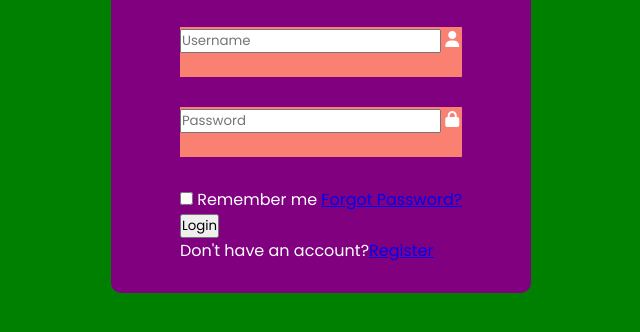
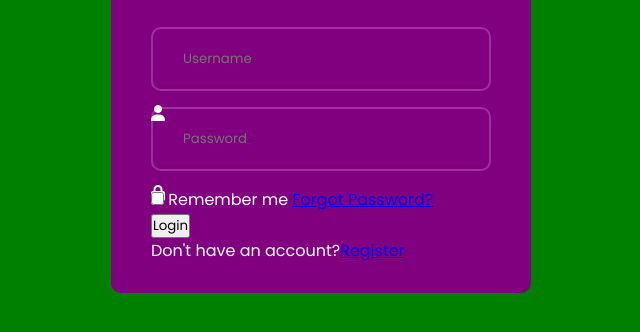
Before and after one commit to rodrigobarros2802/login-page, a plain HTML site: page index.html in a window 1280 px wide. Shown: the part 294-626 px from the top of the page, without its empty margins (319-959 px from the left). Drawn offline with Linux system fonts and the light colour scheme.

Commit message:
configurando input box

```diff
--- a/assets/style/style.css
+++ b/assets/style/style.css
@@ -34,6 +34,17 @@ body {
 .wrapper .input-box {
     width: 100%;
     height: 50px;
-    background: salmon;
     margin: 30px 0;
 }
+
+.input-box input {
+    width: 100%;
+    height: 100%;
+    background: transparent;
+    border-radius: 10px;
+    border: 2px solid rgba(255, 255, 255, .2);
+    outline: none;
+    margin: 0 0 10px 0;
+    padding: 30px 40px 30px 30px;
+    color: #fff;
+}
```
